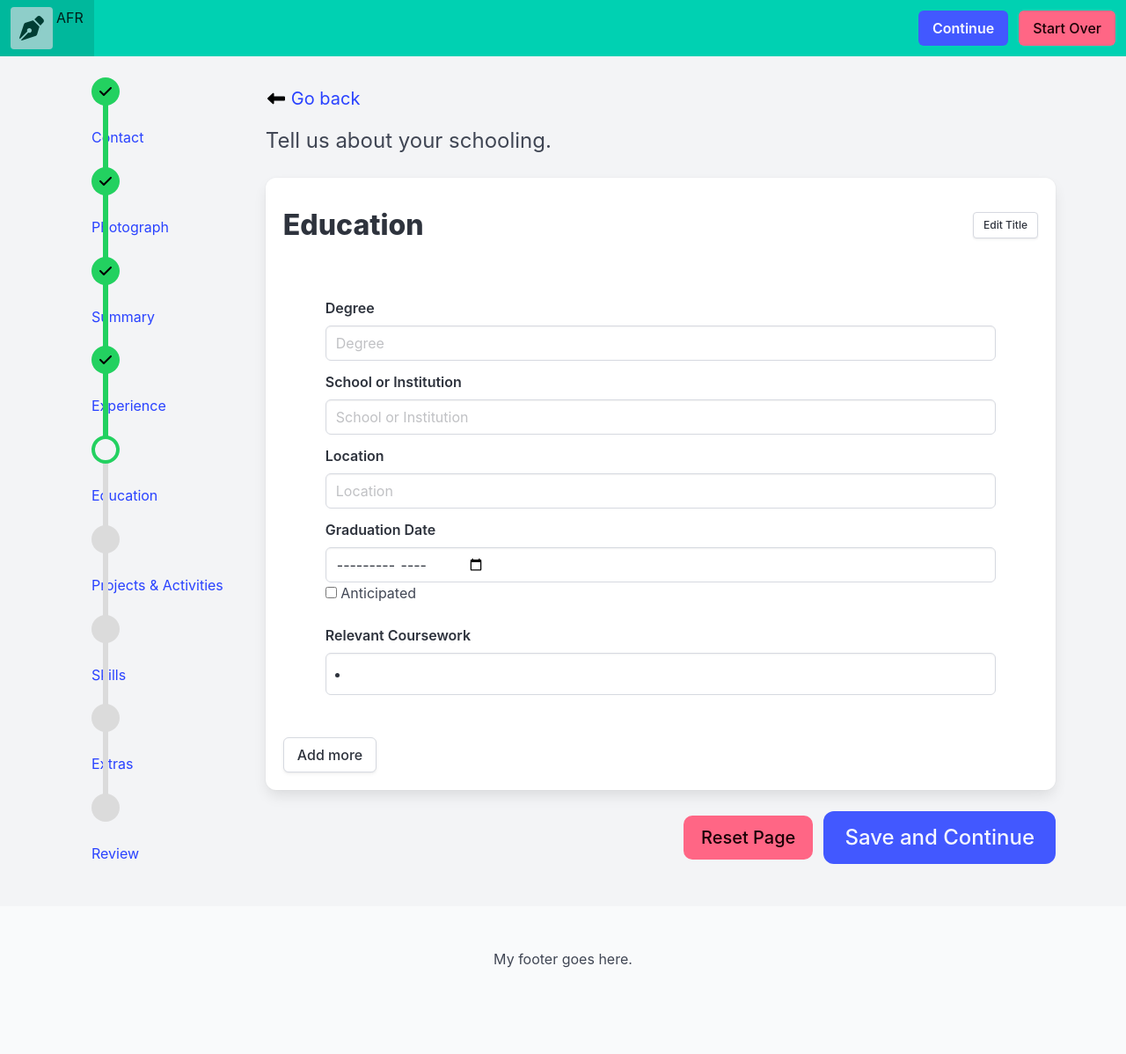
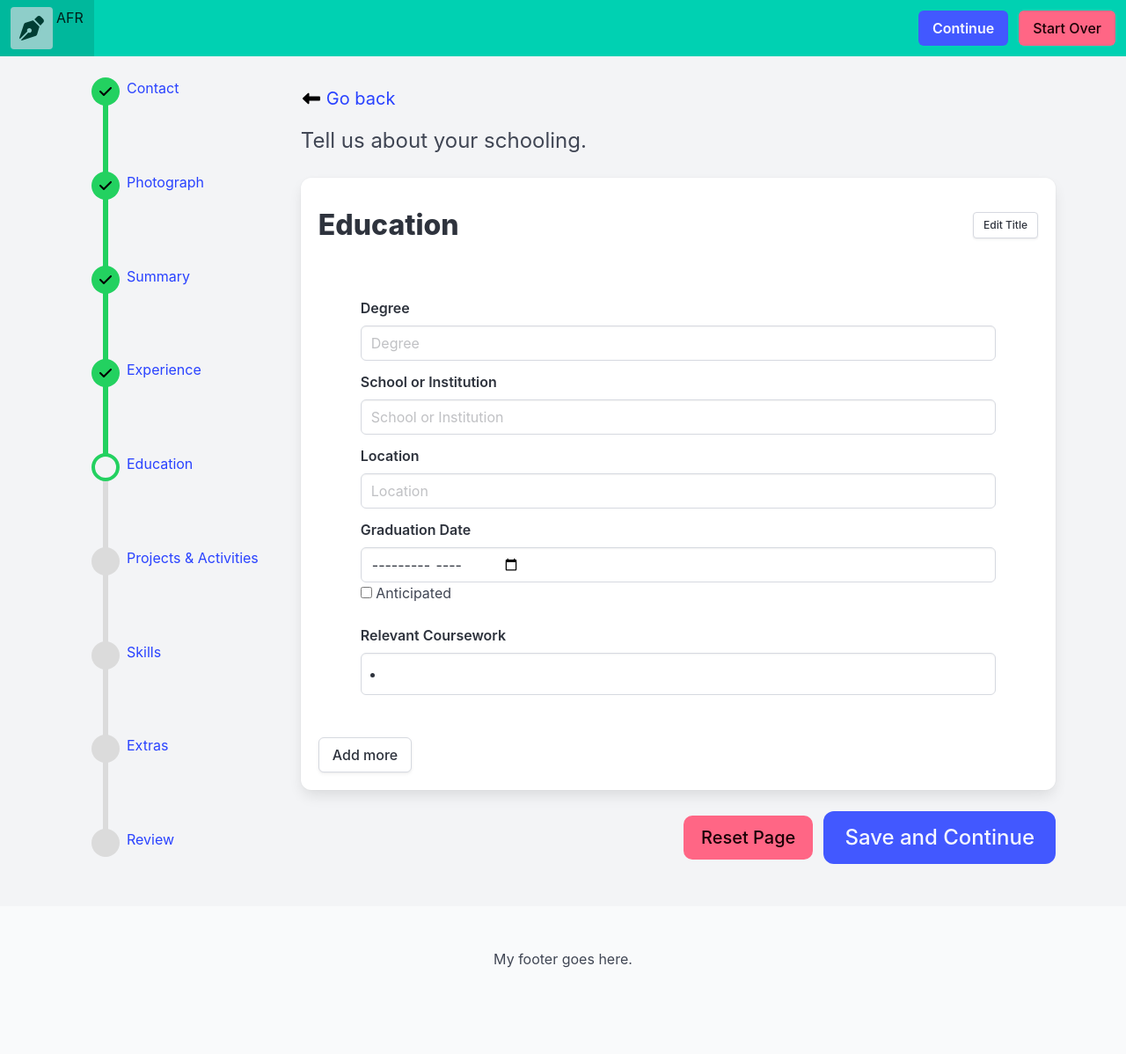
Before and after one commit to HeirOfNorton/alwaysfreeresume, a Jekyll site: the page built from pages/education.html, in a window 1280 px wide. Shown: the whole page at 88% size. Built offline with Jekyll 4.4.1, drawn with Linux system fonts in a browser that asks for light colours.

Commit message:
Coule tweaks to make the vertical navbar work as intended

```diff
--- a/_layouts/page.html
+++ b/_layouts/page.html
@@ -34,8 +34,8 @@ navpages:
 
 {% if page.navbar %}
 <div class="columns">
-    <div class="block mx-5 column is-narrow">
-        <ul class="steps is-vertical is-narrow is-centered has-content-centered">
+    <div class="block mx-5 column is-narrow is-hidden-mobile">
+        <ul class="steps is-vertical">
             {% for nav in layout.navpages %}
                 <li class="steps-segment{% if nav.index == page.navbar %} is-active"{% endif %}">
                     <a href="{{ nav.url | relative_url }}" class="steps-marker{% if nav.index == page.navbar %} is-hollow{% endif %}">
@@ -43,9 +43,9 @@ navpages:
                             <span class="icon">{% include icon.html i='check' %}</span>
                         {% endif %}
                     </a>
-                    <a href="{{ nav.url | relative_url }}" class="steps-content">
-                        <div class="is-4">{{ nav.title }}</div>
-                    </a>
+                    <div class="steps-content">
+                        <a href="{{ nav.url | relative_url }}" class="is-4">{{ nav.title }}</a>
+                        </div>
                 </li>
             {% endfor %}
         </ul>
```
